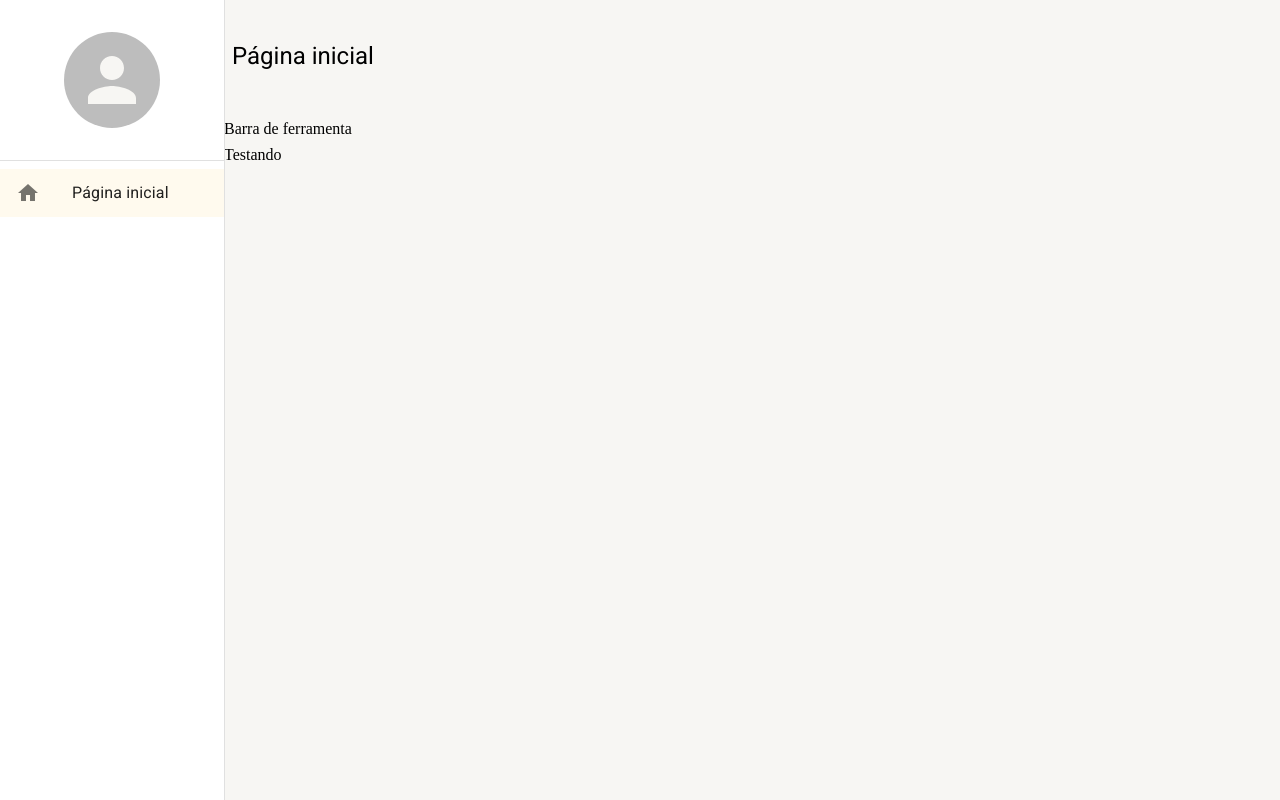
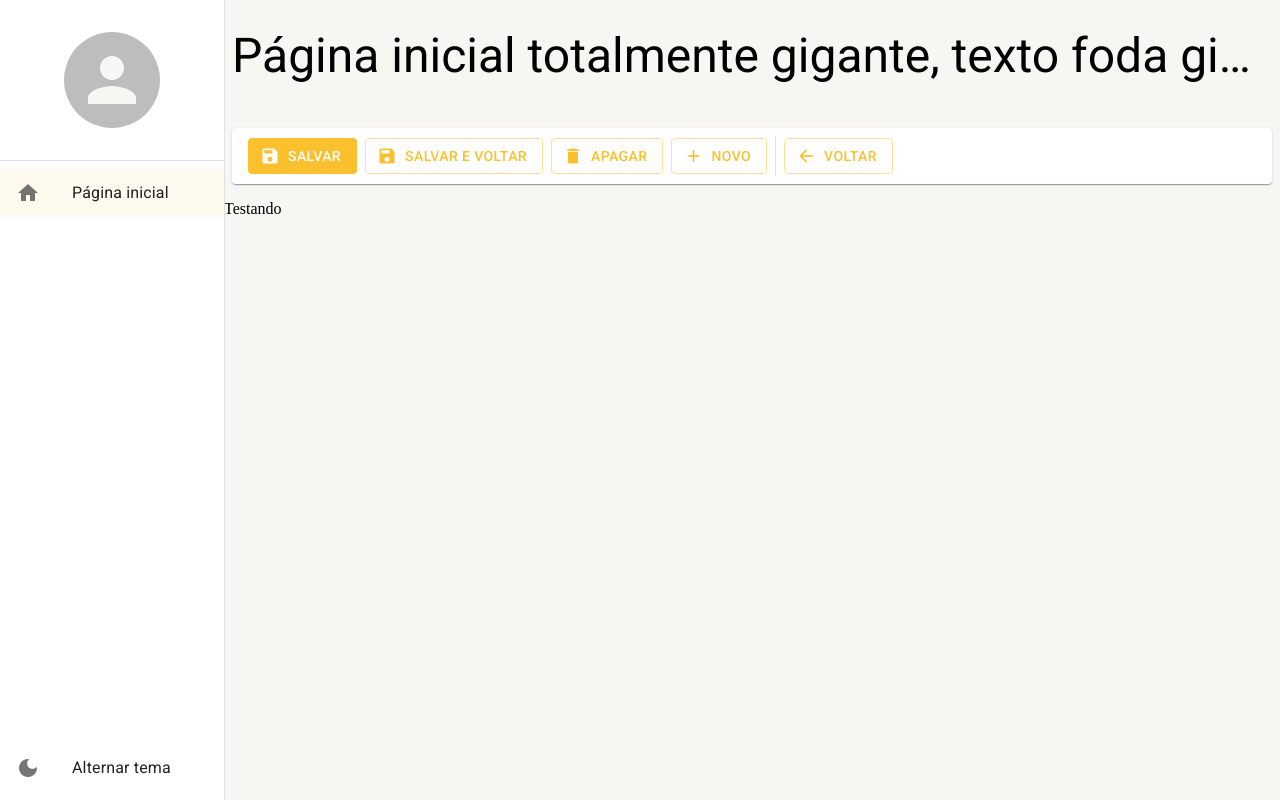
Before and after one commit to Orlando-Neto/authapp, a React (Create React App) app: page /pagina-inicial in a window 1280 px wide. Built offline with nearby package versions, Linux system fonts and the light colour scheme.

Commit message:
componente ferramentas

```diff
--- a/src/pages/dashboard/Dashboard.tsx
+++ b/src/pages/dashboard/Dashboard.tsx
@@ -1,9 +1,12 @@
 import { LayoutBaseDePagina } from "../../shared/layouts"
+import { FerramentasDaListagem, FerramentasDeDetalhe } from "../../shared/components"
 
 export const Dashboard: React.FC = () => {
 
     return (
-        <LayoutBaseDePagina titulo='Página inicial'>
+        <LayoutBaseDePagina
+            titulo='Página inicial totalmente gigante, texto foda gigante gigante'
+            barraDeFerramentas={(<FerramentasDeDetalhe />)}>
             Testando
         </LayoutBaseDePagina>
     )
--- /dev/null
+++ b/src/shared/components/ferramentas-da-listagem/FerramentasDaListagem.tsx
@@ -0,0 +1,67 @@
+import { Box, TextField, Button, Paper, useTheme, Icon } from '@mui/material'
+
+interface IFerramentasDaListagemProps {
+
+    //TextField
+    textoDaBusca?: string;
+    mostrarInputBusca?: boolean;
+    aoMudarTextDeBusca?: (novoTexto: string) => void;
+
+    //Botão Novo
+    textoBotaoNovo?: string;
+    mostrarBotaoNovo?: boolean;
+    aoClicarEmNovo?: () => void;
+}
+
+export const FerramentasDaListagem: React.FC<IFerramentasDaListagemProps> = ({
+    //TextField
+    textoDaBusca = '',
+    mostrarInputBusca = false,
+    aoMudarTextDeBusca,
+
+    //Botão Novo
+    textoBotaoNovo = 'Novo',
+    mostrarBotaoNovo = true,
+    aoClicarEmNovo
+}) => {
+
+    //Usar o theme que tem os tamanhos de tela e usar o spacing
+    const theme = useTheme();
+
+    return (
+        <Box
+            margin={1}
+            padding={1}
+            paddingX={2}
+            display="flex"
+            alignItems="center"
+            gap={1}
+            height={theme.spacing(5)}
+            component={Paper}>
+
+            {mostrarInputBusca && (<TextField
+                size='small'
+                placeholder='Pesquisar...'
+                InputProps={{
+                    endAdornment: <Icon>search</Icon>
+                }}
+                value={textoDaBusca}
+                onChange={(e) => aoMudarTextDeBusca?.(e.target.value)}
+            />)}
+
+            <Box
+                flex={1}
+                display="flex"
+                justifyContent="end"
+            >
+                {mostrarBotaoNovo && (<Button
+                    variant='contained'
+                    color='primary'
+                    disableElevation
+                    endIcon={<Icon>add</Icon>}
+                    onClick={aoClicarEmNovo}
+                >{textoBotaoNovo}</Button>)}
+            </Box>
+        </Box>
+    );
+};
--- /dev/null
+++ b/src/shared/components/ferramentas-de-detalhe/FerramentasDeDetalhe.tsx
@@ -0,0 +1,53 @@
+import { Box, Paper, useTheme, Icon, Button, Divider } from "@mui/material"
+
+export const FerramentasDeDetalhe: React.FC = () => {
+
+    const theme = useTheme();
+
+    return (
+        <Box
+            margin={1}
+            padding={1}
+            paddingX={2}
+            display="flex"
+            alignItems="center"
+            gap={1}
+            height={theme.spacing(5)}
+            component={Paper}>
+
+            <Button
+                variant='contained'
+                color='primary'
+                disableElevation
+                startIcon={<Icon>save</Icon>}
+            >Salvar</Button>
+
+            <Button
+                variant='outlined'
+                color='primary'
+                disableElevation
+                startIcon={<Icon>save</Icon>}
+            >Salvar e Voltar</Button>
+
+            <Button
+                variant='outlined'
+                color='primary'
+                disableElevation
+                startIcon={<Icon>delete</Icon>}
+            >Apagar</Button>
+            <Button
+                variant='outlined'
+                color='primary'
+                disableElevation
+                startIcon={<Icon>add</Icon>}
+            >Novo</Button>
+            <Divider variant="middle" orientation="vertical" />
+            <Button
+                variant='outlined'
+                color='primary'
+                disableElevation
+                startIcon={<Icon>arrow_back</Icon>}
+            >Voltar</Button>
+        </Box>
+    );
+}
--- a/src/shared/components/index.ts
+++ b/src/shared/components/index.ts
@@ -1 +1,3 @@
 export * from './menu-lateral/MenuLateral';
+export * from './ferramentas-de-detalhe/FerramentasDeDetalhe';
+export * from './ferramentas-da-listagem/FerramentasDaListagem';
--- a/src/shared/components/menu-lateral/MenuLateral.tsx
+++ b/src/shared/components/menu-lateral/MenuLateral.tsx
@@ -1,7 +1,7 @@
 import { Drawer, Box, useTheme, Avatar, Divider, List, ListItemButton, Icon,
     ListItemIcon, ListItemText, useMediaQuery } from '@mui/material';
 import { useMatch, useNavigate, useResolvedPath } from 'react-router-dom';
-import { useDrawerContext } from '../../context';
+import { useAppThemeContext, useDrawerContext } from '../../context';
 
 interface IListItemLinkProps {
     to: string;
@@ -42,6 +42,7 @@ export const MenuLateral: React.FC<IMenuLateralProps> = ({ children }) => {
     const smDown = useMediaQuery(theme.breakpoints.down('sm'));
 
     const { isDrawerOpen, toggleDrawerOpen, drawerOptions } = useDrawerContext();
+    const { toggleTheme } = useAppThemeContext();
 
     return (
         <>
@@ -69,6 +70,16 @@ export const MenuLateral: React.FC<IMenuLateralProps> = ({ children }) => {
                             </List>
                         ))}
                     </Box>
+                    <Box>
+                        <List component="nav">
+                            <ListItemButton onClick={toggleTheme}>
+                                <ListItemIcon>
+                                    <Icon>dark_mode</Icon>
+                                </ListItemIcon>
+                                <ListItemText primary="Alternar tema"/>
+                            </ListItemButton>
+                        </List>
+                    </Box>
                 </Box>
             </Drawer>
             <Box height="100vh" marginLeft={smDown ? 0 : theme.spacing(28)}>
--- a/src/shared/layouts/LayoutBaseDePagina.tsx
+++ b/src/shared/layouts/LayoutBaseDePagina.tsx
@@ -1,21 +1,25 @@
 import { Box, Typography, useTheme, IconButton, Icon, useMediaQuery } from '@mui/material';
 import { useDrawerContext } from '../context';
+import { ReactNode } from 'react';
 
 interface ILayoutBaseDePaginaProps {
     children: React.ReactNode;
     titulo: string;
+    barraDeFerramentas: ReactNode | undefined;
 }
 
-export const LayoutBaseDePagina: React.FC<ILayoutBaseDePaginaProps> = ({children, titulo}) => {
+export const LayoutBaseDePagina: React.FC<ILayoutBaseDePaginaProps> = ({children, titulo, barraDeFerramentas}) => {
 
     const theme = useTheme();
     const smDown = useMediaQuery(theme.breakpoints.down('sm'));
+    const mdDown = useMediaQuery(theme.breakpoints.down('md'));
 
     const { toggleDrawerOpen } = useDrawerContext();
 
     return (
         <Box height="100%" display="flex" flexDirection="column" gap={1}>
-            <Box padding={1}  display="flex" gap={1} height={theme.spacing(12)}
+            <Box padding={1}  display="flex" gap={1}
+                height={theme.spacing(smDown ? 6 : mdDown ? 8 : 12)}
                 alignItems="center">
                 {smDown && (
                     <IconButton onClick={toggleDrawerOpen}>
@@ -23,16 +27,21 @@ export const LayoutBaseDePagina: React.FC<ILayoutBaseDePaginaProps> = ({children
                     </IconButton>
                 )}
 
-                <Typography variant='h5'>
+                <Typography
+                    variant={smDown ? 'h5': mdDown ? 'h4' : 'h3'}
+                    overflow="hidden"
+                    whiteSpace="nowrap"
+                    textOverflow='ellipsis'
+                >
                     {titulo}
                 </Typography>
             </Box>
 
-            <Box>
-                Barra de ferramenta
-            </Box>
+            {barraDeFerramentas && (<Box>
+                {barraDeFerramentas}
+            </Box>)}
 
-            <Box>
+            <Box flex={1} overflow="auto">
                 {children}
             </Box>
         </Box>
--- a/src/shared/themes/Dark.ts
+++ b/src/shared/themes/Dark.ts
@@ -2,7 +2,9 @@ import { createTheme } from "@mui/material"
 import { yellow, cyan } from '@mui/material/colors'
 
 export const DarkTheme = createTheme({
+
     palette: {
+        mode: 'dark',
         primary: {
             main: yellow[700],
             dark: yellow[800],
@@ -18,6 +20,11 @@ export const DarkTheme = createTheme({
         background: {
             paper: "#303134",
             default: "#202124"
+        },
+    },
+    typography: {
+        allVariants: {
+            color: 'white'
         }
     }
 })
```
